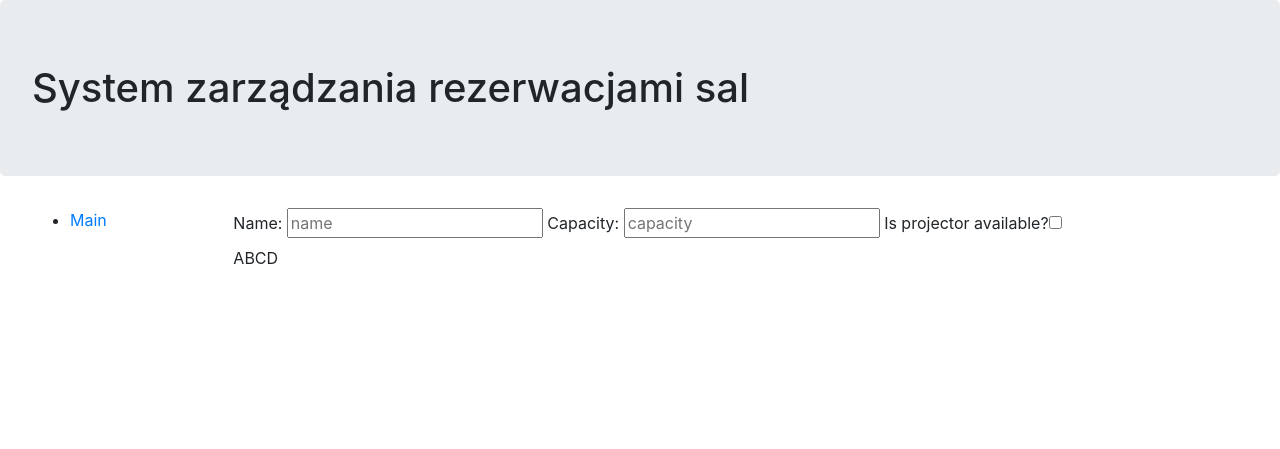
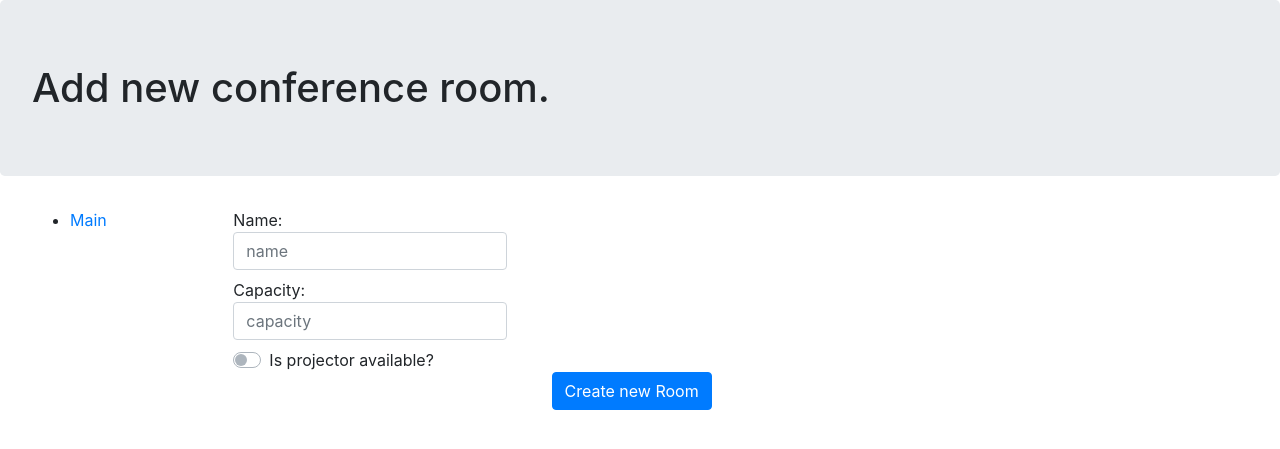
Before and after one commit to bartoszkoper/workshop3, a Django app: page /room/new in a window 1280 px wide. Shown: the top 449 px of the page. Run offline with Django 3.2, Linux system fonts and the light colour scheme; some libraries are stand-ins or nearby versions.

Commit message:
Funkcjonalnosc usuwania oraz Room details

```diff
--- a/conference/settings.py
+++ b/conference/settings.py
@@ -79,7 +79,7 @@ DATABASES = {
         'ENGINE': 'django.db.backends.postgresql',
         'NAME': 'warsztat3', #na linuxie i na windowsie taka sama nazwa bazy danych
         'USER': 'postgres',
-        'PASSWORD': 'devechobk',
+        'PASSWORD': 'coderslab',
         'HOST': 'localhost',
     }
 }
--- a/conference/urls.py
+++ b/conference/urls.py
@@ -21,7 +21,7 @@ from reservationapp.views import *
 urlpatterns = [
     path('', IndexView.as_view(), name='main'),
     path('admin/', admin.site.urls),
-    path('room/new', RoomNewView.as_view(), name='room_view'),
+    path('room/new', RoomNewView.as_view(), name='room_new'),
     path('room/modify/<int:id>)', RoomModifyView.as_view(), name='room_modify'),
     path('room/delete/<int:id>', RoomDeleteView.as_view(), name='room_delete'),
     path('room/<int:id>', RoomView.as_view(), name='room_view'),
--- a/reservationapp/templates/add_sala.html
+++ b/reservationapp/templates/add_sala.html
@@ -1,12 +1,21 @@
 {% extends 'base.html' %}
+
 {% block content %}
+<div class="row col-6">
+    <form method="post" class="form-group" action="{% url 'room_new' %}">
+        {% csrf_token %}
+        <label>Name: <input name="name" type="text" placeholder="name" class="form-control"></label>
+        <label>Capacity: <input name="capacity" type="number" placeholder="capacity" class="form-control"
+                                min="1"></label>
 
-<form method="post">
-    {% csrf_token %}
-    <label>Name: <input name="name" type="text" placeholder="name"></label>
-    <label>Capacity: <input name="capacity" type="text" placeholder="capacity"></label>
-    <label>Is projector available?<input name="projector" type="checkbox"></label>
-
-</form>
+        <div class="custom-control custom-switch">
+            <input type="checkbox" class="custom-control-input" id="cb_is_projector" name="projector">
+            <label class="custom-control-label" for="cb_is_projector">Is projector available?</label>
+        </div>
+        <div class="row float-right">
+            <button type="submit" class="btn btn-primary">Create new Room</button>
+        </div>
+    </form>
+</div>
 
 {% endblock %}
--- a/reservationapp/templates/base.html
+++ b/reservationapp/templates/base.html
@@ -11,11 +11,12 @@
 <body>
 
 
+
 <div class="container-fluid">
 
     <!--HEADER-->
     <div class="row">
-        <h1 class="jumbotron col-12">System zarządzania rezerwacjami sal</h1>
+        <h1 class="jumbotron col-12">{{ title|default:"Niezdefiniowano headera" }}</h1>
     </div>
 
     <div class="row container-fluid">
@@ -28,6 +29,10 @@
 
         <!--CONTENT-->
         <div class="col-10">
+            {% for message in messages %}
+                <p class="alert alert-{{message.tags}}">{{message}}</p>
+            {% endfor %}
+
             {% block content %}
             {% endblock %}
             {{msg}}
--- a/reservationapp/views.py
+++ b/reservationapp/views.py
@@ -1,5 +1,6 @@
 from django.conf.urls import url
-from django.shortcuts import render
+from django.contrib import messages
+from django.shortcuts import render, redirect
 
 # Create your views here.
 from django.utils.datetime_safe import datetime
@@ -19,42 +20,58 @@ class IndexView(View):
     ich status danego dnia: zajęte lub wolne.
     Obok nazwy każdej sali chcę mieć link do modyfikacji danych sali oraz do jej usunięcia.
     """
+    response = dict()
+    response['title'] = "Conference Room Reservation Platform"
 
     def get(self, request):
         rooms = Sala.objects.all()
-        response = dict()
         json_builder = list()
 
+        # Build list with objects and statuses for each
         for room in rooms:
             json_builder.append({'room': room, 'status': room.is_unavailable(datetime.today())})
+        self.response['rooms'] = json_builder
 
-        response['rooms'] = json_builder
-
-        return render(request, 'index.html', context=response)
+        return render(request, 'index.html', context=self.response)
 
 
 class RoomNewView(View):
     """Jako użytkownik chcę móc dodać nową salę."""
+    response = dict()
+    response['title'] = 'Add new conference room.'
 
     def get(self, request):
-        response = dict()
-        response['msg'] = "ABCD"
-        return render(request, 'add_sala.html', context=response)
+        return render(request, 'add_sala.html', context=self.response)
+
+    def post(self, request):
+        name = request.POST.get('name')
+        capacity = request.POST.get('capacity')
+        projector = request.POST.get('projector') == 'on'
+
+        # New object has been built.
+        new_room = Sala.objects.create(name=name, capacity=capacity, projector=projector)
+        messages.success(request, f"New conference room has been added: {new_room.name}")
+
+        return render(request, 'add_sala.html', context=self.response)
 
 
 class RoomView(View):
-    """Jako użytkownik po kliknięciu w nazwę sali chcę zobaczyć wszystkie dane sali:
+    """TODO:Jako użytkownik po kliknięciu w nazwę sali chcę zobaczyć wszystkie dane sali:
     jej nazwę, pojemność oraz informację, czy ma rzutnik.
     Dodatkowo chcę zobaczyć listę dni, w które sala będzie zajęta.
     Nie chcę widzieć dni, które minęły.
     Chcę widzieć link, który pozwoli zarezerwować tę salę."""
+    response = dict()
+    response['title'] = f"Room details"
 
-    def get(self, request):
-        pass
+    def get(self, request, id):
+        self.response['room'] = Sala.objects.get(pk=id)
+
+        return render(request, 'room_view.html', context=self.response)
 
 
 class RoomModifyView(View):
-    """Obok nazwy każdej sali chcę mieć link do
+    """TODO:Obok nazwy każdej sali chcę mieć link do
     modyfikacji danych sali oraz do jej usunięcia."""
     """Jako użytkownik po wejściu na stronę edycji sali chcę móc podać
     dane sali (nazwa, pojemność, rzutnik, ew. inne dane)."""
@@ -67,11 +84,11 @@ class RoomDeleteView(View):
     """Obok nazwy każdej sali chcę mieć link do
     modyfikacji danych sali oraz do jej usunięcia."""
 
-    def get(self, request):
-        pass
-
-    def post(self, request):
-        pass
+    def get(self, request, id):
+        sala = Sala.objects.get(pk=id)
+        sala.delete()
+        messages.info(request, f'Conference room {sala.name} has been deleted.')
+        return redirect('main')
 
 
 class RoomSearchView(View):
```
Also changed, not shown: reservationapp/templates/index.html (+7 -7 lines), reservationapp/templates/room_view.html (added, +47 -0 lines).
